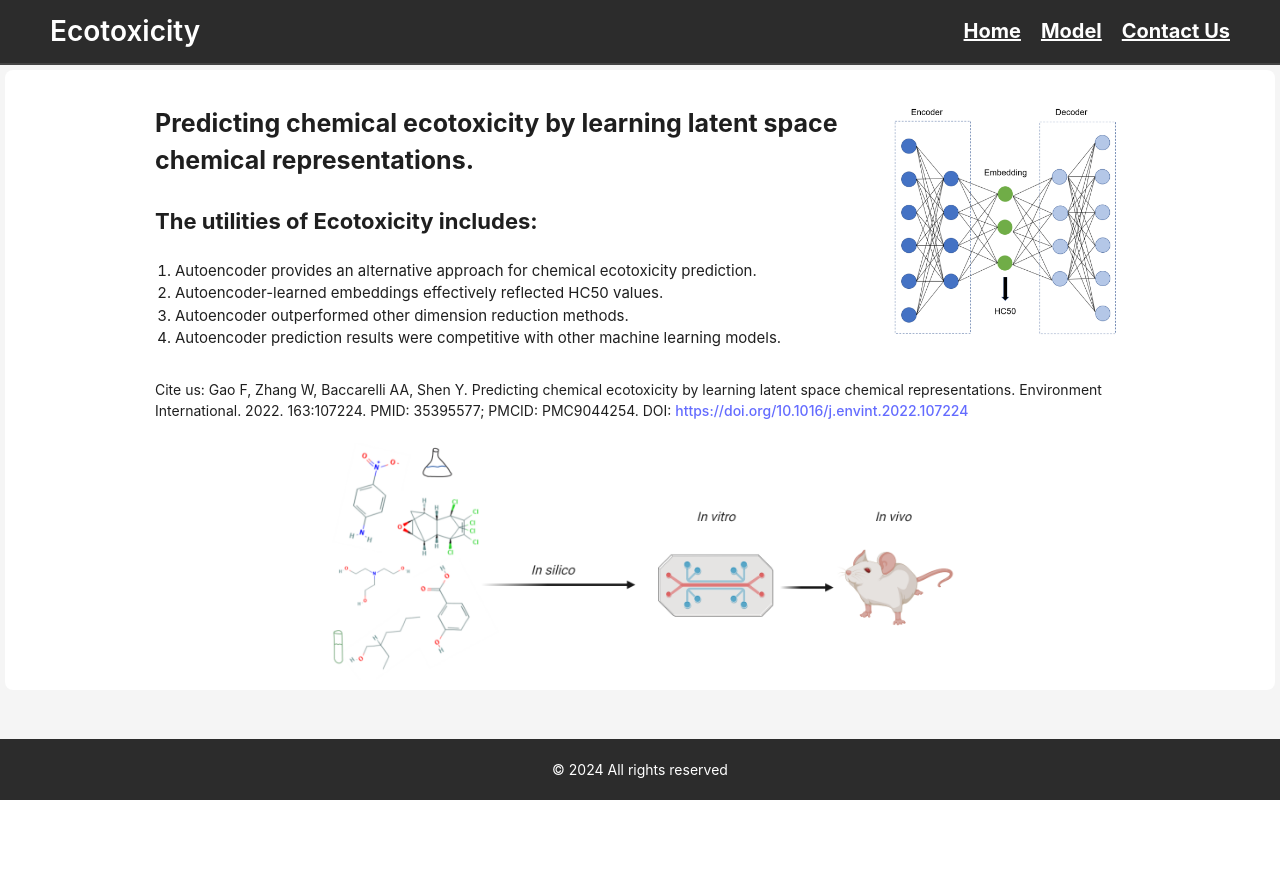
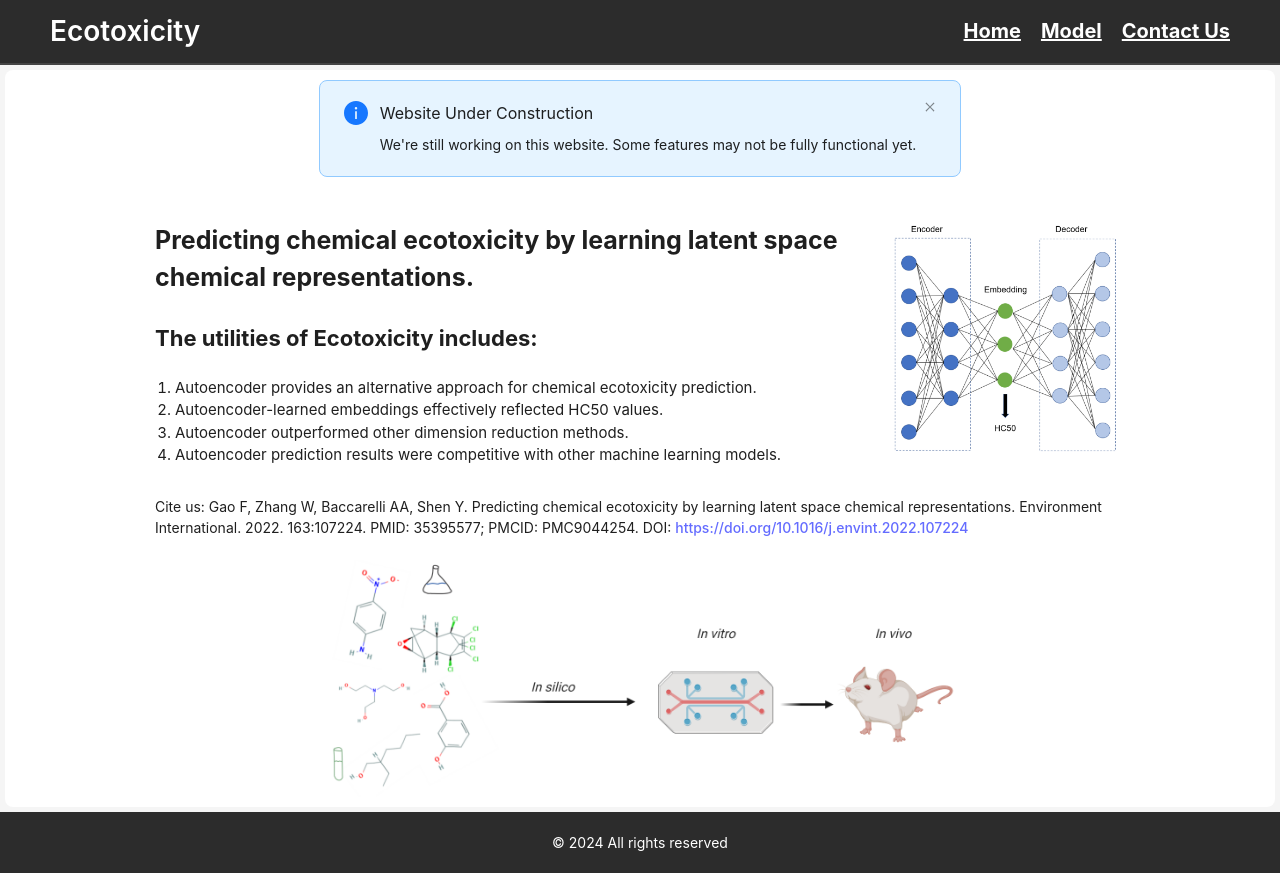
Before and after one commit to dhruvac29/webframe_2, a React (Vite) app in the folder webframe_2/: page / in a window 1280 px wide. Before the commit the page ends 800 px from the top, so only its background shows below. Built offline with nearby package versions, Linux system fonts and the light colour scheme.

Commit message:
pop up message for website under construction.

```diff
--- a/webframe_2/src/Intro.jsx
+++ b/webframe_2/src/Intro.jsx
@@ -1,5 +1,5 @@
 import React, { useState, useEffect } from "react";
-import { Skeleton } from "antd";
+import { Skeleton, Alert } from "antd";
 import "./App.css"; // Import the CSS file
 import diagramImg from "./assets/Picture1.png";
 import NetworkImg from "./assets/Network.png";
@@ -15,6 +15,16 @@ const Intro = () => {
   return (
     <>
       <div className="home-container">
+        {!loading && (
+          <Alert
+            message="Website Under Construction"
+            description="We're still working on this website. Some features may not be fully functional yet."
+            type="info"
+            showIcon
+            closable
+            style={{ marginBottom: "20px" }}
+          />
+        )}
         {loading ? (
           <Skeleton active paragraph={{ rows: 6 }} />
         ) : (
```
